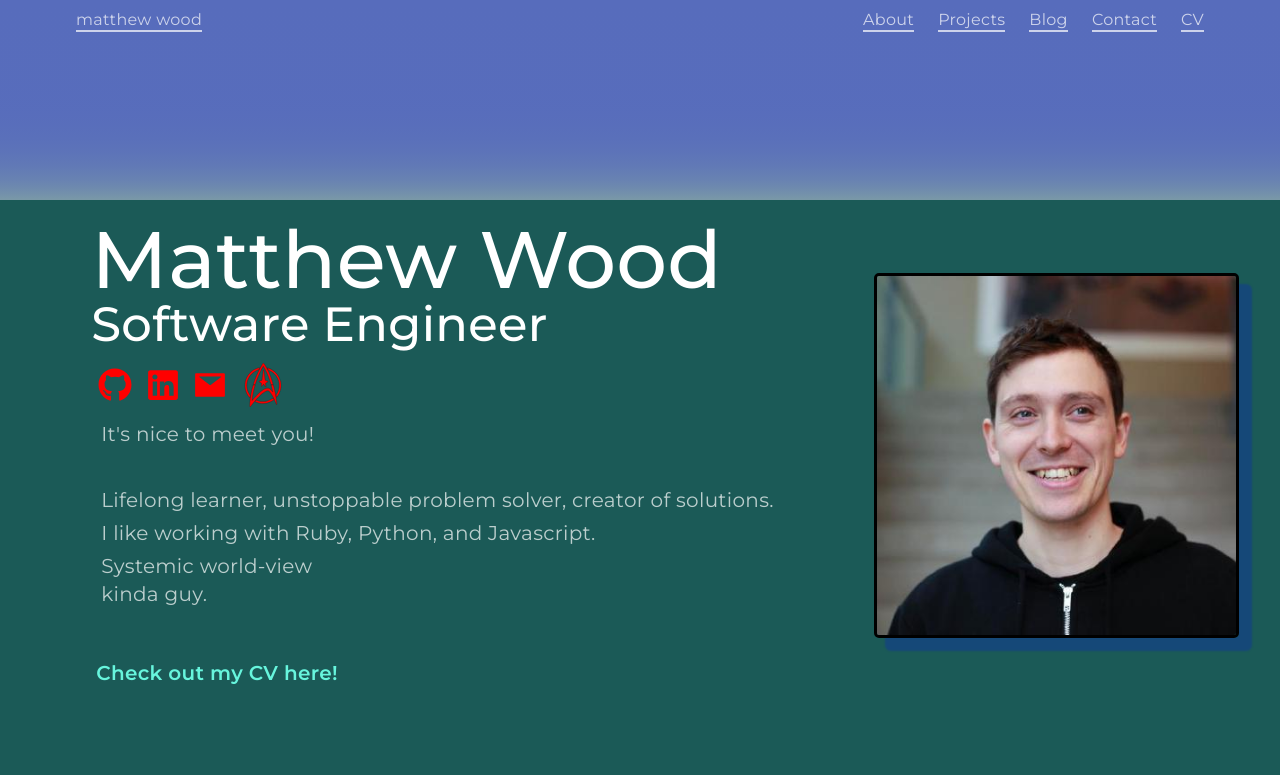
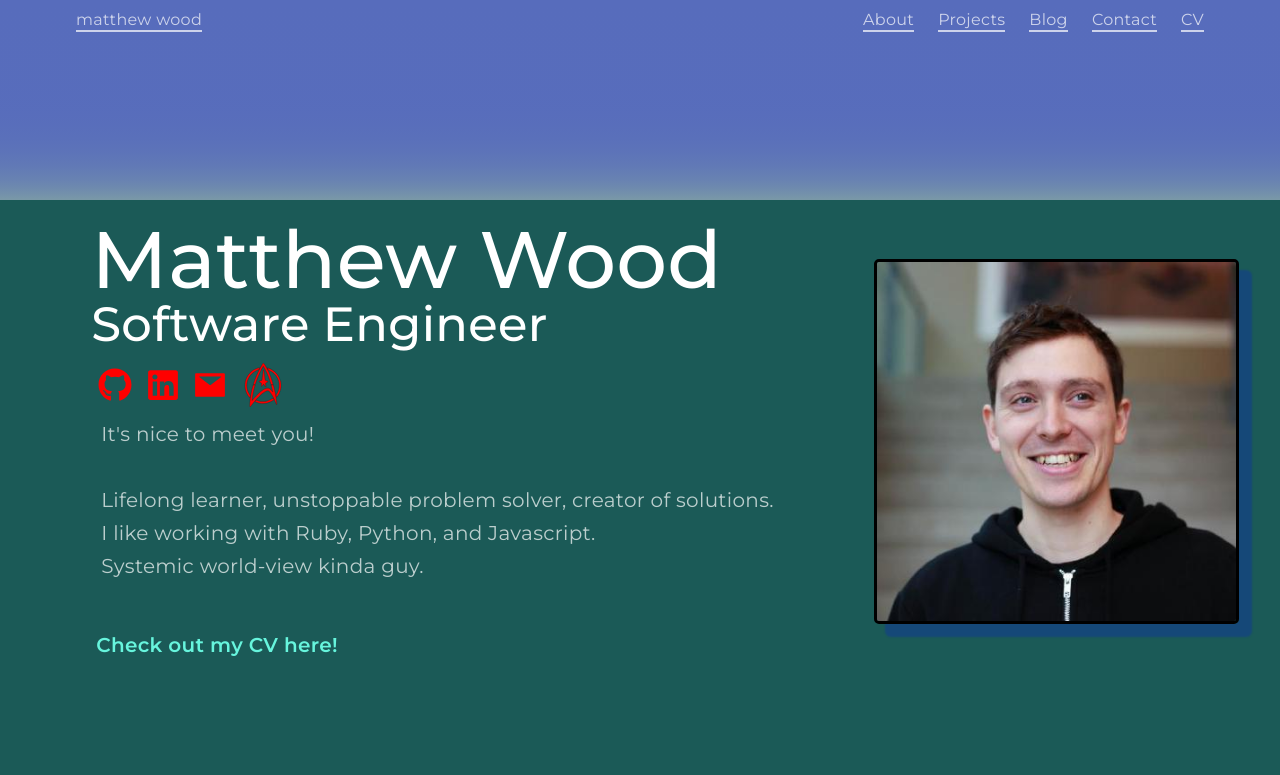
Before and after one commit to WMattWood/portfolio-site, a React (Vite) app: page / in a window 1280 px wide. Shown: the top 775 px of the page. Built offline with nearby package versions, Linux system fonts and the light colour scheme; no server answers.

Commit message:
Subtle text resizing on the intro text when using mobile.

```diff
--- a/src/pages/HomePage.jsx
+++ b/src/pages/HomePage.jsx
@@ -419,7 +419,10 @@ const Button = styled.button`
 `
 
 const LastLine = styled.p`
-  width: 220px;
+
+  @media (max-width: 500px) {
+    width: 220px;
+  }
 `
 
 export default HomePage
```
